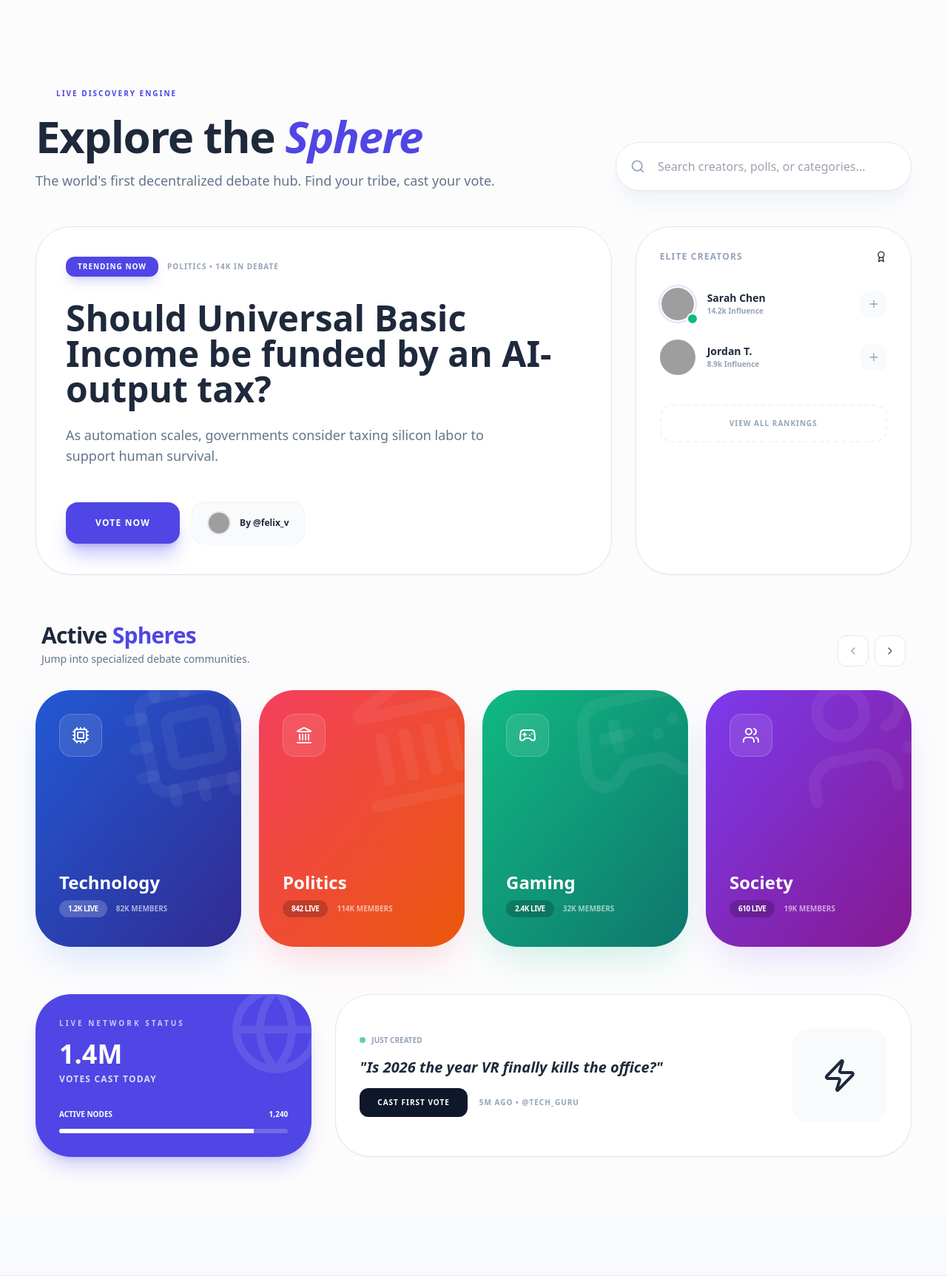
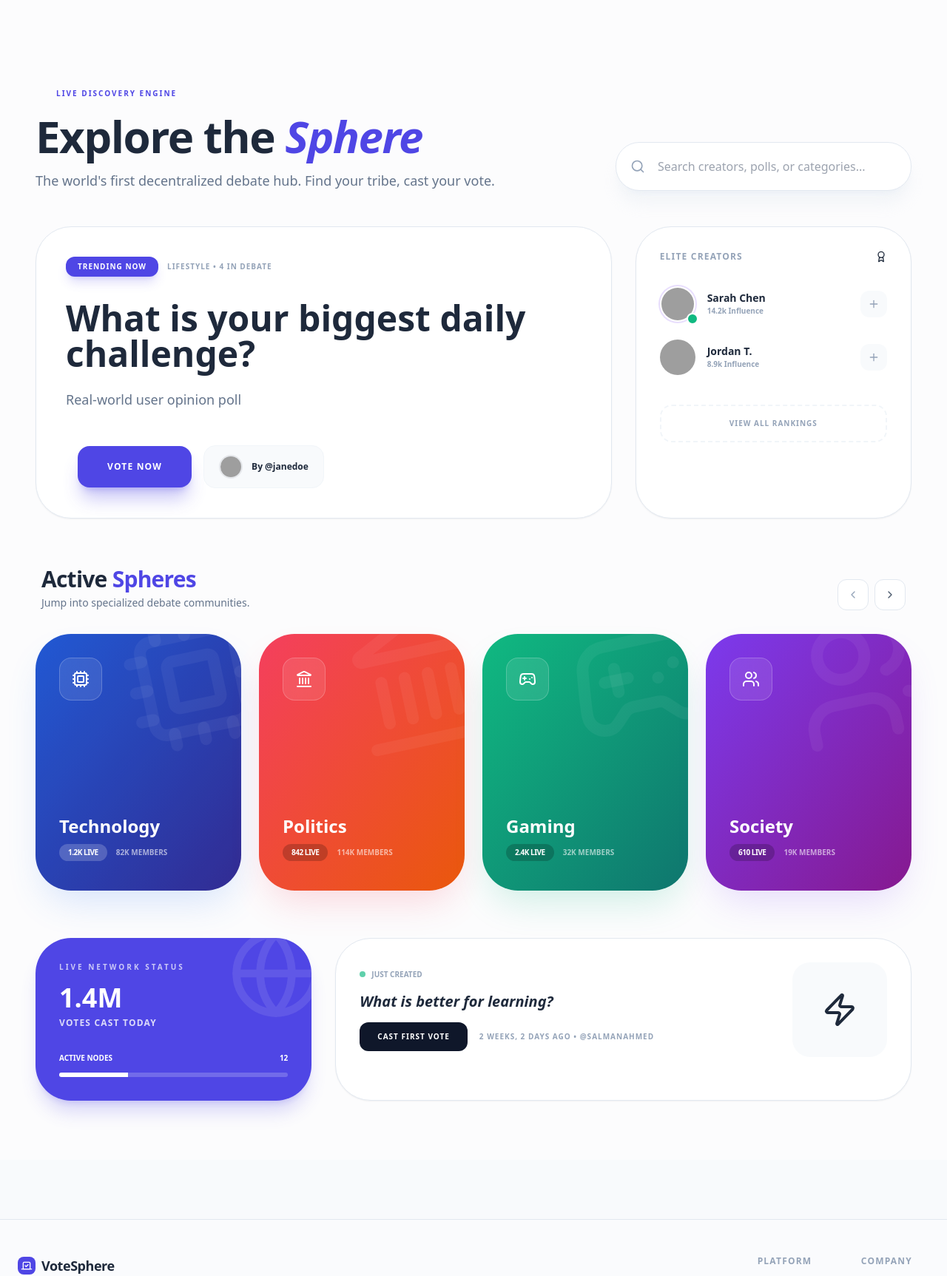
Before and after one commit to A-Coder-13/Voting-System, a Django app: page /explore in a window 1280 px wide. Shown: the top 1725 px of the page at 74% size. Run offline with Django 5.2, Linux system fonts and the light colour scheme; data comes from the database, SQL or seed files in the repository; grey boxes are pictures that could not be loaded.

Commit message:
Explore pg some section has been done

```diff
--- a/VotingSystem/home/Templates/home/Explore.html
+++ b/VotingSystem/home/Templates/home/Explore.html
@@ -33,30 +33,32 @@
         <div class="grid grid-cols-1 md:grid-cols-12 gap-8 mb-16">
 
             <section class="md:col-span-8 p-10 rounded-[48px] bg-white dark:bg-slate-900 border border-slate-200 dark:border-slate-800 shadow-sm relative overflow-hidden group">
+                <a href="{% url 'voting_pole' trending_ques.ques.id  %}">
                 <div class="absolute -right-20 -top-20 w-80 h-80 bg-brand-500/10 rounded-full blur-[100px] group-hover:bg-brand-500/20 transition-all"></div>
 
                 <div class="relative z-10 flex flex-col h-full justify-between">
                     <div>
                         <div class="flex items-center gap-3 mb-8">
                             <span class="px-4 py-1.5 rounded-xl bg-brand-600 text-white text-[10px] font-black uppercase tracking-widest shadow-lg shadow-brand-600/20">TRENDING NOW</span>
-                            <span class="text-[10px] font-bold text-slate-400 uppercase tracking-widest">Politics • 14k In Debate</span>
+                            <span class="text-[10px] font-bold text-slate-400 uppercase tracking-widest">{{trending_ques.ques.cat_id.category}} • {{trending_ques.in_debate|default:"14k"}} In Debate</span>
                         </div>
                         <h2 class="text-3xl md:text-5xl font-black leading-tight dark:text-white max-w-2xl mb-6">
-                            Should Universal Basic Income be funded by an AI-output tax?
+                            {{trending_ques.ques.ques}}
                         </h2>
                         <p class="text-slate-500 dark:text-slate-400 text-lg max-w-xl">
-                            As automation scales, governments consider taxing silicon labor to support human survival.
+                            {{trending_ques.ques.q_desc}}
                         </p>
                     </div>
 
                     <div class="mt-12 flex flex-wrap items-center gap-4">
-                        <button class="px-10 py-5 rounded-2xl bg-brand-600 text-white font-black text-xs tracking-widest hover:scale-105 transition shadow-xl shadow-brand-600/30">VOTE NOW</button>
+                        <a href="{% url 'voting_pole' trending_ques.ques.id  %}" class="px-10 py-5 rounded-2xl bg-brand-600 text-white font-black text-xs tracking-widest hover:scale-105 transition shadow-xl shadow-brand-600/30">VOTE NOW</a>
                         <div class="flex items-center gap-3 px-5 py-3 bg-slate-50 dark:bg-slate-800 rounded-2xl border border-slate-100 dark:border-slate-700">
-                            <img src="https://api.dicebear.com/7.x/avataaars/svg?seed=Felix" class="w-8 h-8 rounded-full border-2 border-brand-500">
-                            <span class="text-xs font-black dark:text-slate-200">By @felix_v</span>
+                            <img src="{%if trending_ques.ques.u_id.profile.profile_picture%}{{trending_ques.ques.u_id.profile.profile_picture.url}}{% else %}https://i.pravatar.cc/100?u={{ trending_ques.ques.u_id }}{% endif %}" class="w-8 h-8 rounded-full border-2 border-brand-500">
+                            <span class="text-xs font-black dark:text-slate-200">By @{{trending_ques.ques.u_id.username}}</span>
                         </div>
                     </div>
                 </div>
+                </a>
             </section>
 
             <section class="md:col-span-4 p-8 rounded-[48px] bg-white dark:bg-slate-900 border border-slate-200 dark:border-slate-800 shadow-sm">
@@ -173,37 +175,39 @@
                 <i data-lucide="globe" class="absolute -right-4 -top-4 w-32 h-32 opacity-10"></i>
                 <div>
                     <h4 class="text-[10px] font-black uppercase tracking-[0.3em] opacity-70 mb-4">Live Network Status</h4>
-                    <p class="text-4xl font-black leading-none">1.4M</p>
+                    <p class="text-4xl font-black leading-none">{{votes_today|default:'1.4M'}}</p>
                     <p class="text-xs font-bold mt-2 opacity-80 uppercase tracking-widest">Votes Cast Today</p>
                 </div>
                 <div class="mt-8 space-y-3">
                     <div class="flex justify-between text-[10px] font-black uppercase">
                         <span>Active Nodes</span>
-                        <span>1,240</span>
+                        <span>{{active_poles}}</span>
                     </div>
                     <div class="h-1.5 w-full bg-white/20 rounded-full overflow-hidden">
-                        <div class="h-full bg-white w-[85%]"></div>
+                        <div class="h-full bg-white w-[{{active_poles_persentage}}%]"></div>
                     </div>
                 </div>
             </div>
 
-            <div class="lg:col-span-2 p-8 rounded-[48px] bg-white dark:bg-slate-900 border border-slate-200 dark:border-slate-800 shadow-sm flex flex-col md:flex-row items-center gap-8">
+            <div class="lg:col-span-2 p-8 rounded-[48px] bg-white dark:bg-slate-900 border border-slate-200 dark:border-slate-800 shadow-sm ">
+                <a href="{% url 'voting_pole' just_created.id  %}" class="flex flex-col md:flex-row items-center gap-8">
                 <div class="flex-1">
                     <div class="flex items-center gap-2 mb-4">
                         <div class="w-2 h-2 rounded-full bg-emerald-500 animate-pulse"></div>
                         <span class="text-[10px] font-black uppercase text-slate-400">Just Created</span>
                     </div>
                     <h3 class="text-xl font-black dark:text-white mb-4 italic leading-tight">
-                        "Is 2026 the year VR finally kills the office?"
+                        {{just_created.ques}}
                     </h3>
                     <div class="flex items-center gap-4">
                         <button class="px-6 py-3 rounded-xl bg-slate-900 dark:bg-white text-white dark:text-slate-900 text-[10px] font-black uppercase tracking-widest">Cast First Vote</button>
-                        <span class="text-[10px] font-bold text-slate-400 uppercase tracking-widest">5m ago • @tech_guru</span>
+                        <span class="text-[10px] font-bold text-slate-400 uppercase tracking-widest">{{just_created.created_at|timesince}} ago • @{{just_created.u_id.username}}</span>
                     </div>
                 </div>
                 <div class="w-32 h-32 rounded-3xl bg-slate-50 dark:bg-slate-800 flex items-center justify-center">
                     <i data-lucide="zap" class="w-12 h-12 text-brand-500"></i>
                 </div>
+            </a>
             </div>
 
         </div>
--- a/VotingSystem/home/views.py
+++ b/VotingSystem/home/views.py
@@ -2,6 +2,10 @@ from django.shortcuts import render
 from django.db.models import Q, Count
 from django.utils import timezone
 from questonaries.models import *
+from Comments_Likes.models import *
+from django.utils import timezone
+from datetime import timedelta
+from collections import Counter
 
 def home(req):
     user = req.user
@@ -44,5 +48,63 @@ def home(req):
 
     return render(req, 'home/home.html', context)
 
+
+
 def explore(req):
-    return render(req, 'home/Explore.html')
+    if req.user.is_authenticated:
+        data = Question.objects.exclude(u_id=req.user)
+    else:
+        data = Question.objects.all()
+
+
+    # Trending question
+    today=timezone.now()
+    recent_time = today - timedelta(days=-1)
+    trending_ques = data.annotate(
+        recent_votes = Count(
+            'options__vote_click',
+            filter=Q(options__vote_click__created_at__gte=recent_time)
+        ),
+        recent_likes = Count(
+            'postlikes',
+            filter=Q(postlikes__created_at__gte=recent_time)
+        )
+    ).order_by('-recent_likes','-recent_votes').first()
+
+    in_debate = Vote_Click.objects.filter(opt_id__q_id=trending_ques.id).count()
+    trending_ques={
+        'ques':trending_ques,
+        'in_debate':in_debate
+    }
+
+    # recent ceation
+    recent_creation=data.order_by('-created_at').first()
+
+    # Votes_today
+    Votes_today = Vote_Click.objects.filter(created_at=today).count()
+
+    # Active Nodes
+    active_poles = data.filter(expiry__gte=today).count()
+    print(active_poles)
+
+    active_nodes_persentage=(active_poles/data.count())*100
+    print(active_nodes_persentage)
+
+
+
+    # Category
+    cat=Category.objects.filter()
+    category=cat.annotate(
+        cat=Count('question')
+    )
+    print(category)
+
+
+    context={
+        'trending_ques': trending_ques,
+        'just_created':recent_creation,
+        'votes_today':Votes_today,
+        'active_poles':active_poles,
+        'active_poles_persentage':active_nodes_persentage
+    }
+    return render(req, 'home/Explore.html',context)
```
Also changed, not shown: VotingSystem/Work todo.txt (+6 -5 lines).
